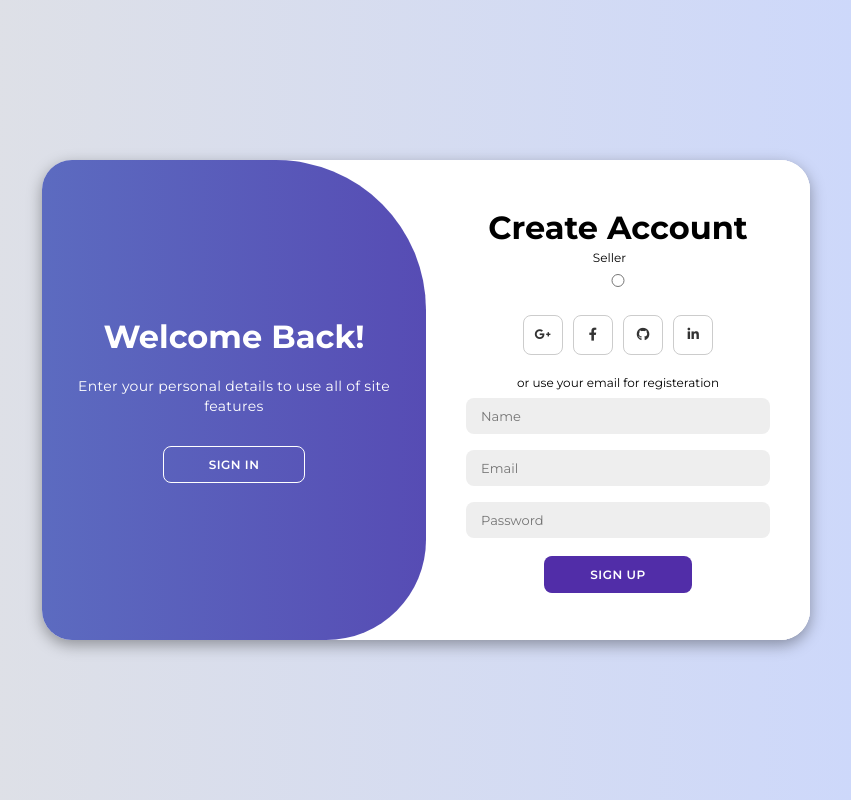
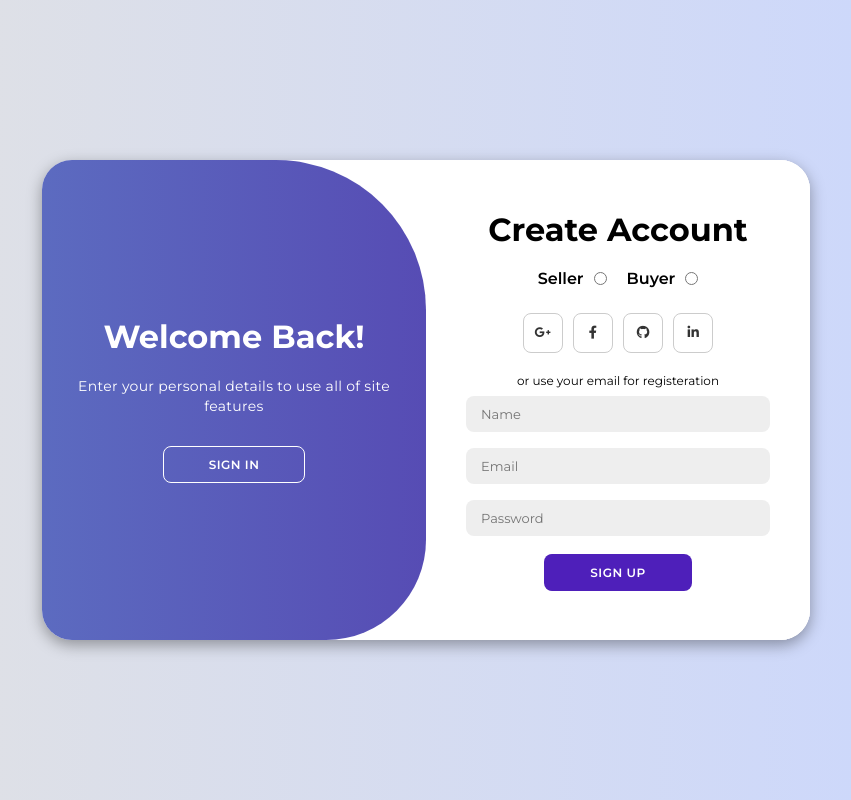
Before and after one commit to Crafted-Legacy/SIH-2024, a website: page Frontend/public/Sign_up.html in a window 1280 px wide. Both pictures are taken after a click on the button "SIGN UP". Shown: the whole page, without its empty margins (214-1065 px from the left). Drawn offline with Linux system fonts and the light colour scheme.

Commit message:
complete sugn_up

```diff
--- a/Frontend/public/Sign_up.html
+++ b/Frontend/public/Sign_up.html
@@ -15,10 +15,17 @@
         <div class="form-container sign-up">
             <form>
                 <h1>Create Account</h1>
-                <div>
-                    <span>Seller</span>
-                    <input type="radio" name="seller" id="seller">
+                <div class="sell-buy">
+                    <div class="seller">
+                        <label for="seller">Seller</label>
+                        <input type="radio" name="seller" id="seller">
+                    </div>
+                    <div class="buyer">
+                        <label for="seller">Buyer</label>
+                        <input type="radio" name="seller" id="seller">
+                    </div>
                 </div>
+
                 <div class="social-icons">
                     <a href="#" class="icon"><i class="fa-brands fa-google-plus-g"></i></a>
                     <a href="#" class="icon"><i class="fa-brands fa-facebook-f"></i></a>
--- a/Frontend/public/s_style.css
+++ b/Frontend/public/s_style.css
@@ -16,7 +16,20 @@ body{
     flex-direction: column;
     height: 100vh;
 }
-
+.sell-buy{
+    display: flex;
+    margin-top: 15px;
+    justify-content: center;
+    align-items: center;
+    gap: 20px;
+}
+.seller,.buyer{
+    display: flex;
+    justify-content: center;
+    align-items: center;
+    gap: 10px;
+    font-weight: 600;
+}
 .container{
     background-color: #fff;
     border-radius: 30px;
@@ -47,7 +60,7 @@ body{
 }
 
 .container button{
-    background-color: #512da8;
+    background-color: #4e1fba;
     color: #fff;
     font-size: 12px;
     padding: 10px 45px;
```
